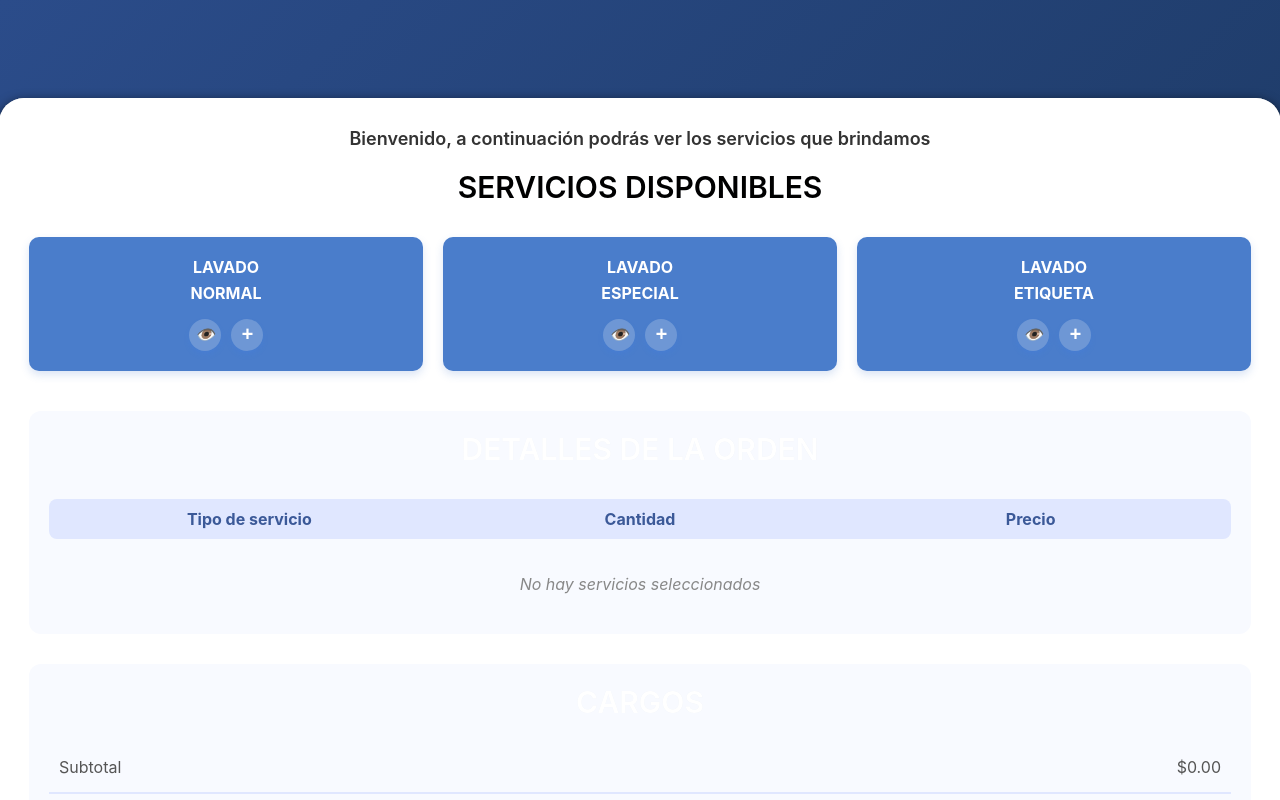
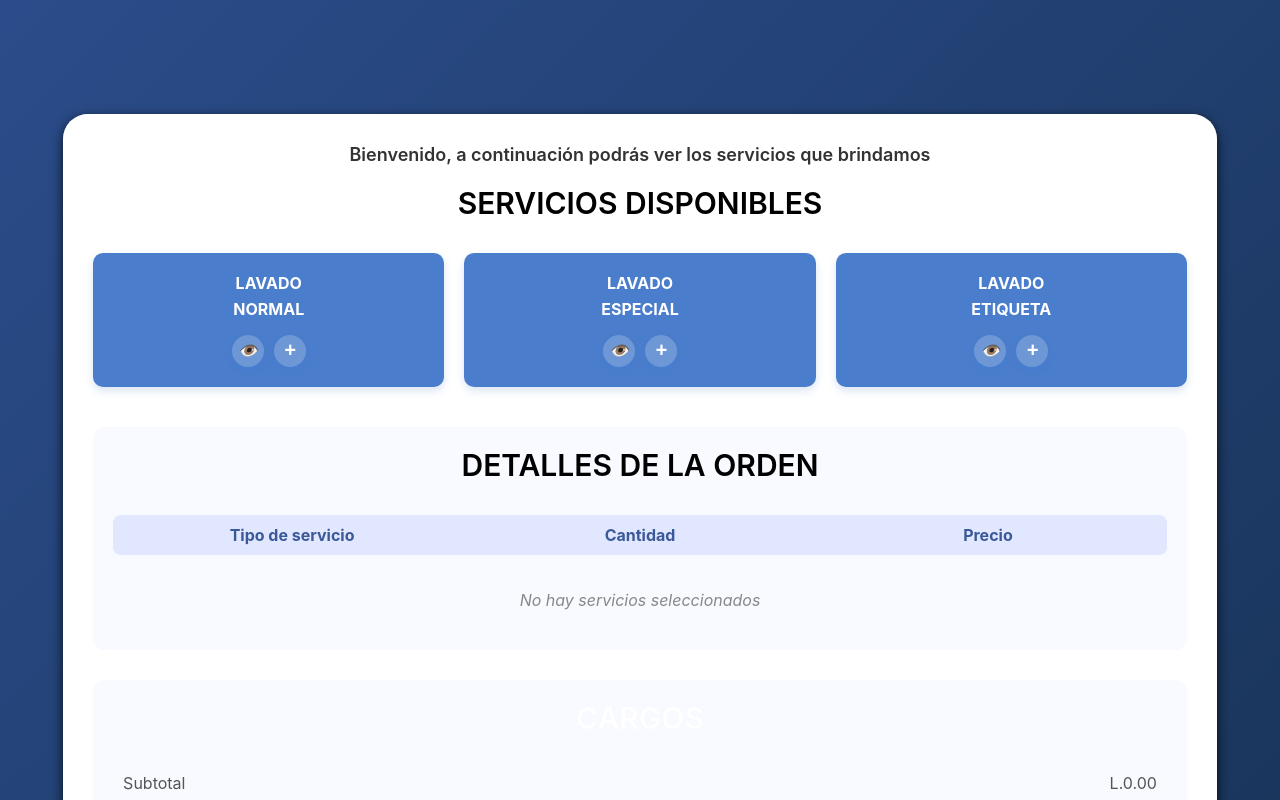
Before and after one commit to Xrivera27/LavamaticFrontend, a Vue app: page /servicios in a window 1280 px wide. Built offline with nearby package versions, Linux system fonts and the light colour scheme.

Commit message:
Servicios arreglado

```diff
--- a/src/assets/css/serviciosPageStyle.css
+++ b/src/assets/css/serviciosPageStyle.css
@@ -1,11 +1,12 @@
 /* serviciosPageStyle.css */
 .contenedor-principal {
     background-color: #f5f7fa;
-    width: 200%;
+    width: 180%;
     margin: 0 auto;
-    margin-left: -50%;
-    margin-top: 90%;
+    margin-left: -40%;
+    margin-top: 105%;
     border-radius: 25px;
+    margin-bottom: 10%;
 }
 
 .tarjeta-contenido {
@@ -119,6 +120,11 @@
     border-radius: 12px;
     padding: 20px;
     margin-bottom: 30px;
+    color: black;
+}
+
+.detalles-orden h2{
+    color: black;
 }
 
 .tabla-encabezados {
--- a/src/components/ServiciosPage.vue
+++ b/src/components/ServiciosPage.vue
@@ -51,11 +51,11 @@
           <h2>CARGOS</h2>
           <div class="fila-cargo">
             <span>Subtotal</span>
-            <span>${{ calcularSubtotal().toFixed(2) }}</span>
+            <span>L.{{ calcularSubtotal().toFixed(2) }}</span>
           </div>
           <div class="fila-cargo total">
             <span>Total</span>
-            <span>${{ calcularTotal().toFixed(2) }}</span>
+            <span>L.{{ calcularTotal().toFixed(2) }}</span>
           </div>
         </div>
 
```
